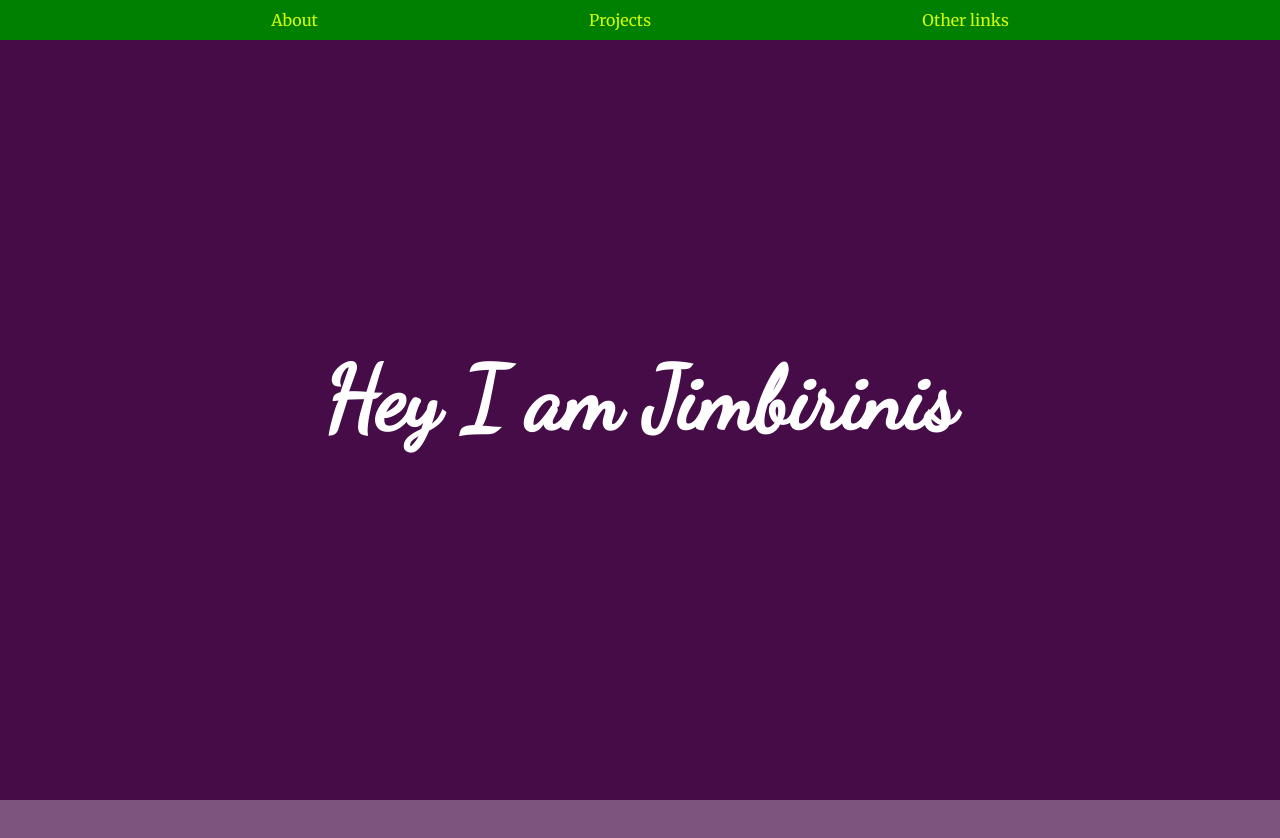
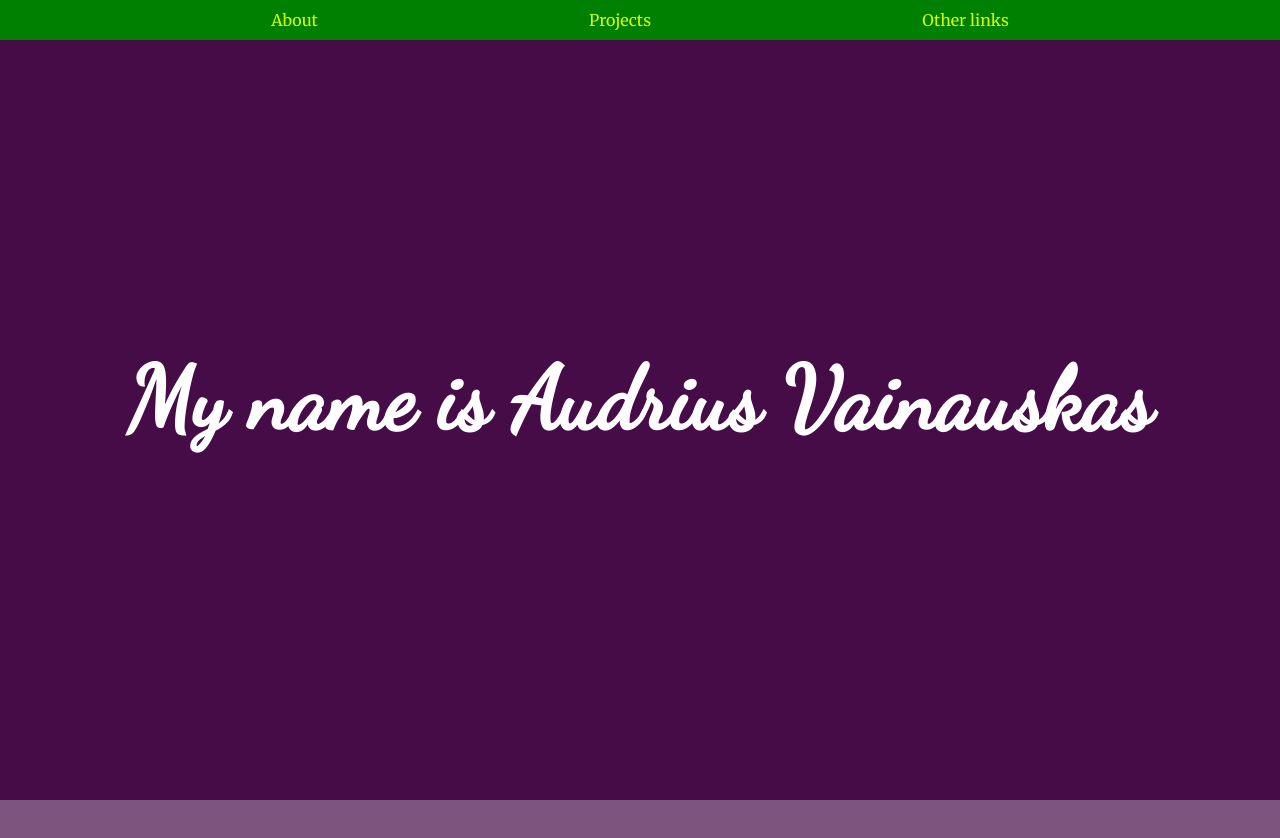
Before and after one commit to jimbirinis/portfolio, a plain HTML site: page index.html in a window 1280 px wide. Shown: the top 838 px of the page. Drawn offline with Linux system fonts and the light colour scheme.

Commit message:
added my name

```diff
--- a/index.html
+++ b/index.html
@@ -15,7 +15,7 @@
       <a href="#profile-link">Other links</a></div>
       </header>
     </nav>
-    <section id="welcome-section"><div>Hey I am Jimbirinis</div></section>
+    <section id="welcome-section"><div>My name is Audrius Vainauskas</div></section>
 
     <section id="projects">
       <div><h3>My projects:</h3></div>
```
